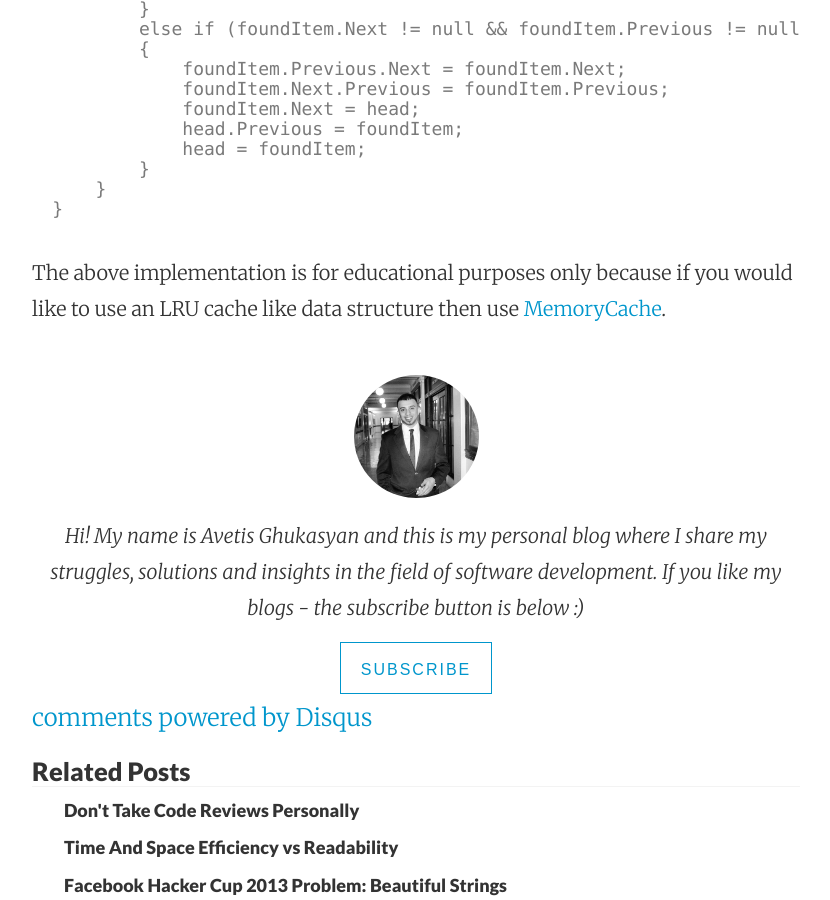
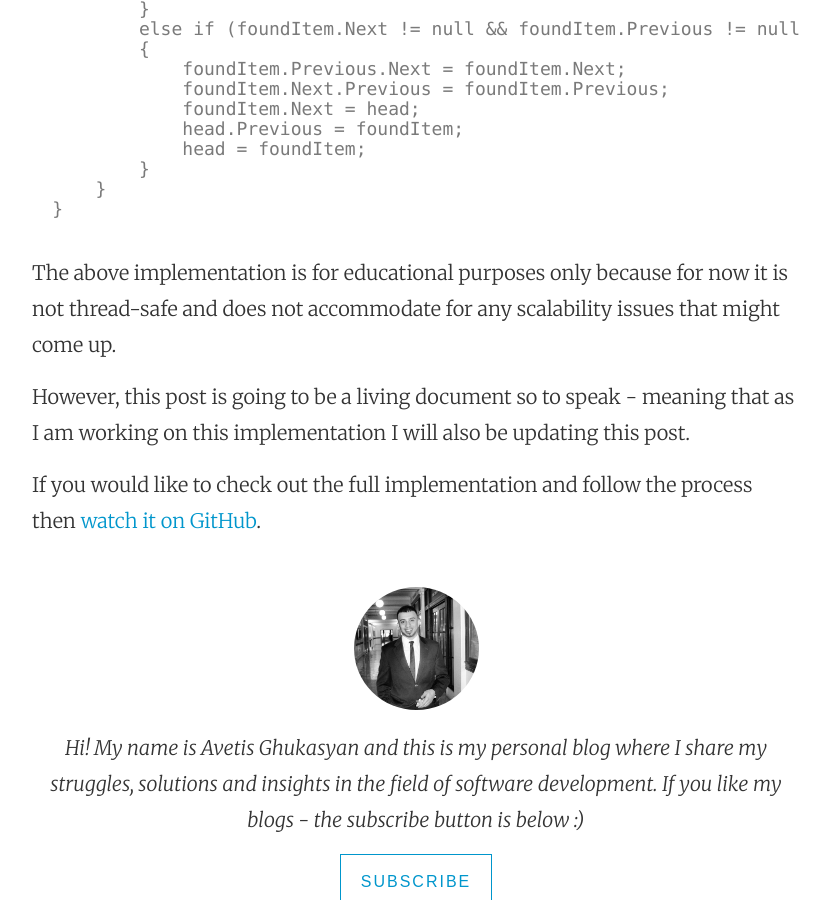
Before and after one commit to JungMinu/AvetisG.github.io, a Jekyll site: the page built from _posts/2015-07-25-new-favorite-data-structure-lru-cache.md, in a window 1280 px wide and 900 px high, scrolled down 3850 px. Shown: the whole window, without its empty margins (224-1054 px from the left). Built offline with Jekyll 4.4.1, drawn with Linux system fonts in a browser that asks for light colours; nearby versions of some CDN libraries; Markdown is read by kramdown in place of the engine named in the settings; comment, search, counter and statistics services are not loaded; some of the changed text lies outside the part shown.

Commit message:
Update 2015-07-25-new-favorite-data-structure-lru-cache.md

````diff
--- a/_posts/2015-07-25-new-favorite-data-structure-lru-cache.md
+++ b/_posts/2015-07-25-new-favorite-data-structure-lru-cache.md
@@ -141,4 +141,8 @@ public class LRUCache<K, V>
 }
 ```
 
-The above implementation is for educational purposes only because if you would like to use an LRU cache like data structure then use [MemoryCache](https://msdn.microsoft.com/en-us/library/system.runtime.caching.memorycache%28v=vs.110%29.aspx).
+The above implementation is for educational purposes only because for now it is not thread-safe and does not accommodate for any scalability issues that might come up.
+
+However, this post is going to be a living document so to speak - meaning that as I am working on this implementation I will also be updating this post.
+
+If you would like to check out the full implementation and follow the process then [watch it on GitHub](https://github.com/AvetisG/LRUCache.NET).
````
